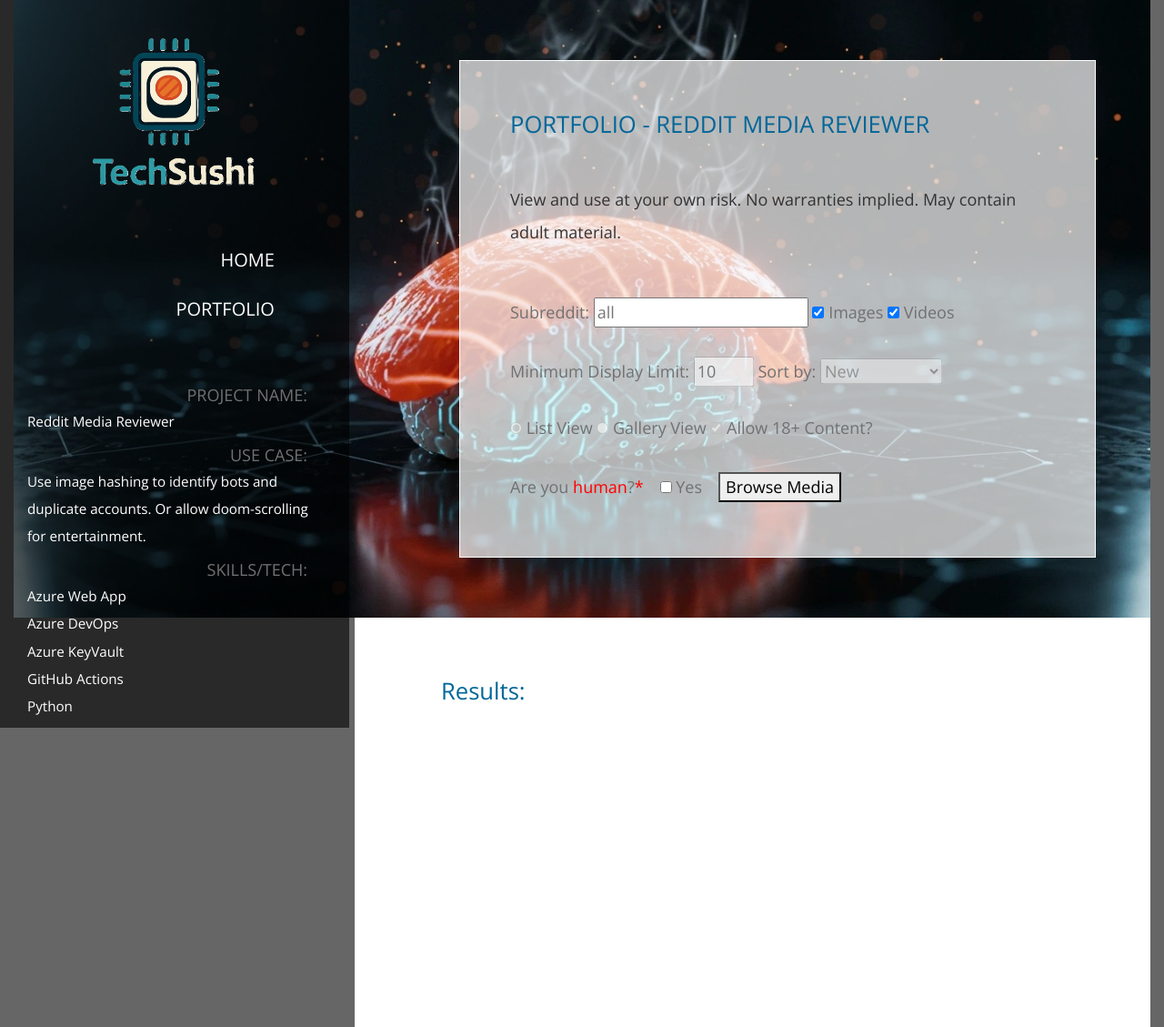
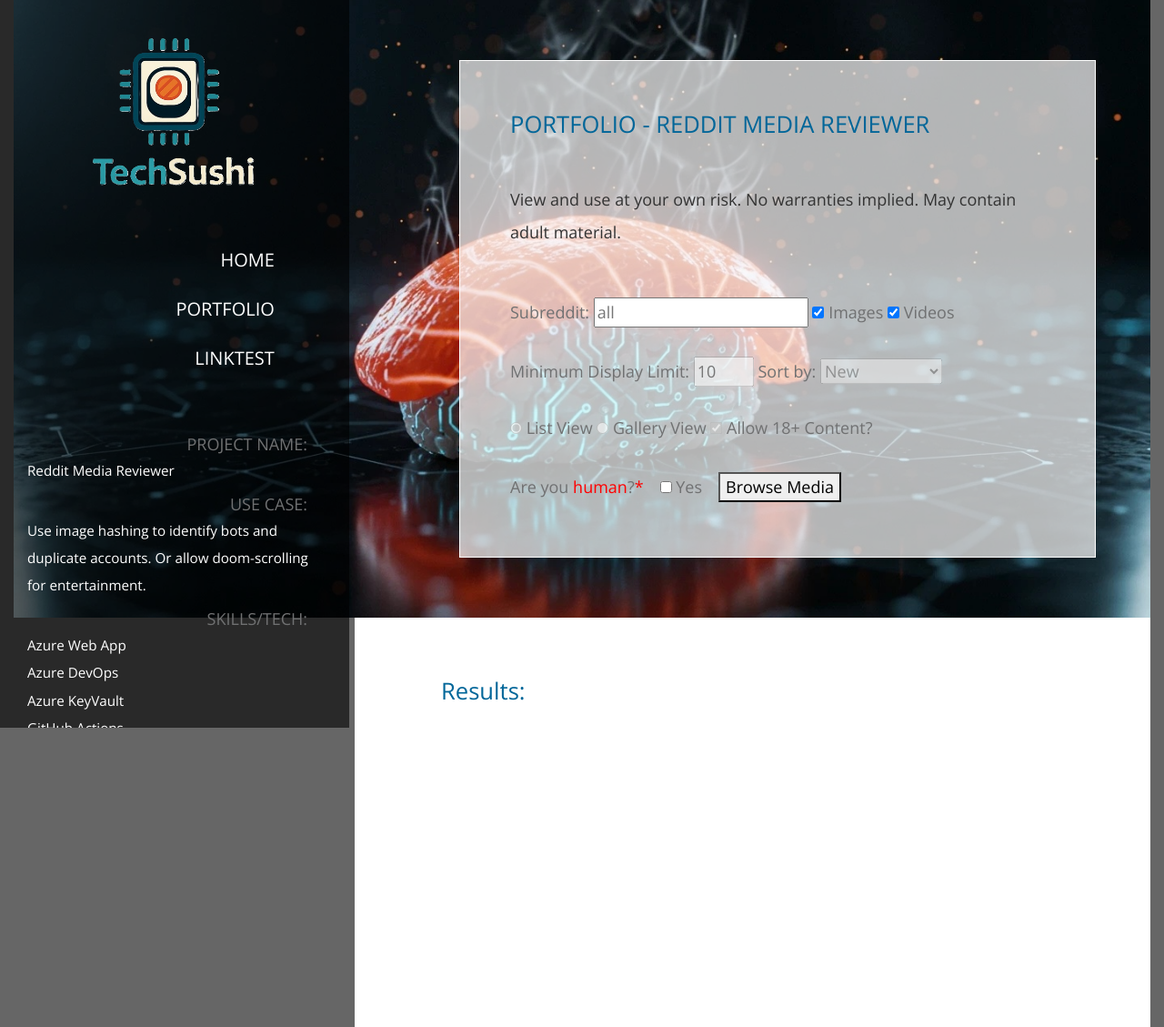
Before and after one commit to jdturbeau/repo-techsushi-portfolio-py, a Flask app: page /rmrwrap in a window 1280 px wide. Shown: the whole page at 91% size. Run offline with Flask 3, Linux system fonts and the light colour scheme; some libraries are stand-ins or nearby versions.

Commit message:
Update proj_navbar.html

```diff
--- a/templates/proj_navbar.html
+++ b/templates/proj_navbar.html
@@ -19,13 +19,18 @@
                     <span class="d-inline-block tm-white-rect"></span>
                   </a>
                 </li>
+                  <li class="nav-item">
+                  <a href="https://www.google.com" class="nav-link" target="_blank">
+                    <span class="d-inline-block mr-3 text-uppercase">LinkTest</span>
+                    <span class="d-inline-block tm-white-rect"></span>
+                  </a>
+                </li>
             <br><br>
                 <li class="nav-item">
                     <span class="d-inline-block mr-3 text-uppercase">Project Name:</span>
                       <span class="text-white small text-left">
                 <p class="mb--0 mb-2">{{ strProjName }}</p>
                       </span>
-
                 </li>
                 <li class="nav-item">
                     <span class="d-inline-block mr-3 text-uppercase">Use Case:</span>
@@ -33,14 +38,6 @@
                 <p class="mb--0 mb-2">{{ strProjUseCase }}</p>
                       </span>
                 </li>
-                <!--
-                    <li class="nav-item">
-                    <span class="d-inline-block mr-3 text-uppercase">Purpose:</span>
-                      <span class="text-white small text-left">
-                <p class="mb--0 mb-2">{{ strProjPurpose }}</p>
-                      </span>
-                </li>
-                    -->
                 <li class="nav-item">
                     <span class="d-inline-block mr-3 text-uppercase">Skills/Tech:</span>
                       <span class="text-white small text-left">
@@ -62,11 +59,8 @@
               </ul>
 
               <footer class="text-center text-white small">
-                <p class="mb--0 mb-2">v1.5.01</p>
-                <!--
-                <br><br>
-                <a href="admin/public/index.html" target="_blank"><button>Admin console</button></a>
-                -->
+                <p class="mb--0 mb-2">2025</p>
               </footer>
-            </div>
-          </nav>
+      </nav>
+      </div>
+</main>
```
